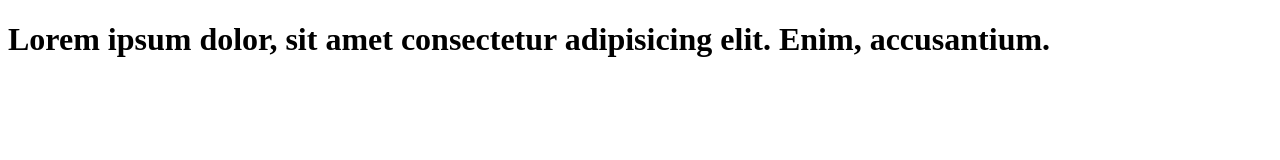
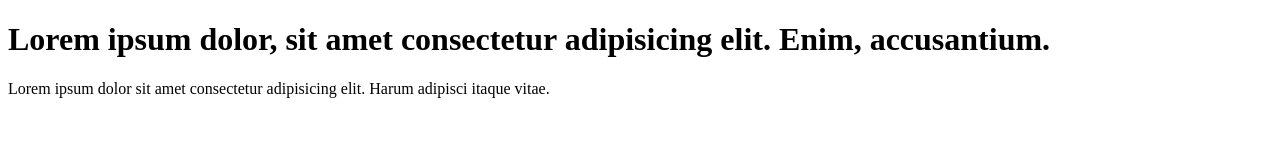
Before and after one commit to YoungWiseRich/MyAppSample, a plain HTML site: page index.html in a window 1280 px wide. Drawn offline with Linux system fonts and the light colour scheme.

Commit message:
changed app.js

```diff
--- a/app.js
+++ b/app.js
@@ -0,0 +1 @@
+console.log("Hello");
--- a/index.html
+++ b/index.html
@@ -11,5 +11,9 @@
 			Lorem ipsum dolor, sit amet consectetur adipisicing elit. Enim,
 			accusantium.
 		</h1>
+		<p>
+			Lorem ipsum dolor sit amet consectetur adipisicing elit. Harum adipisci
+			itaque vitae.
+		</p>
 	</body>
 </html>
```
